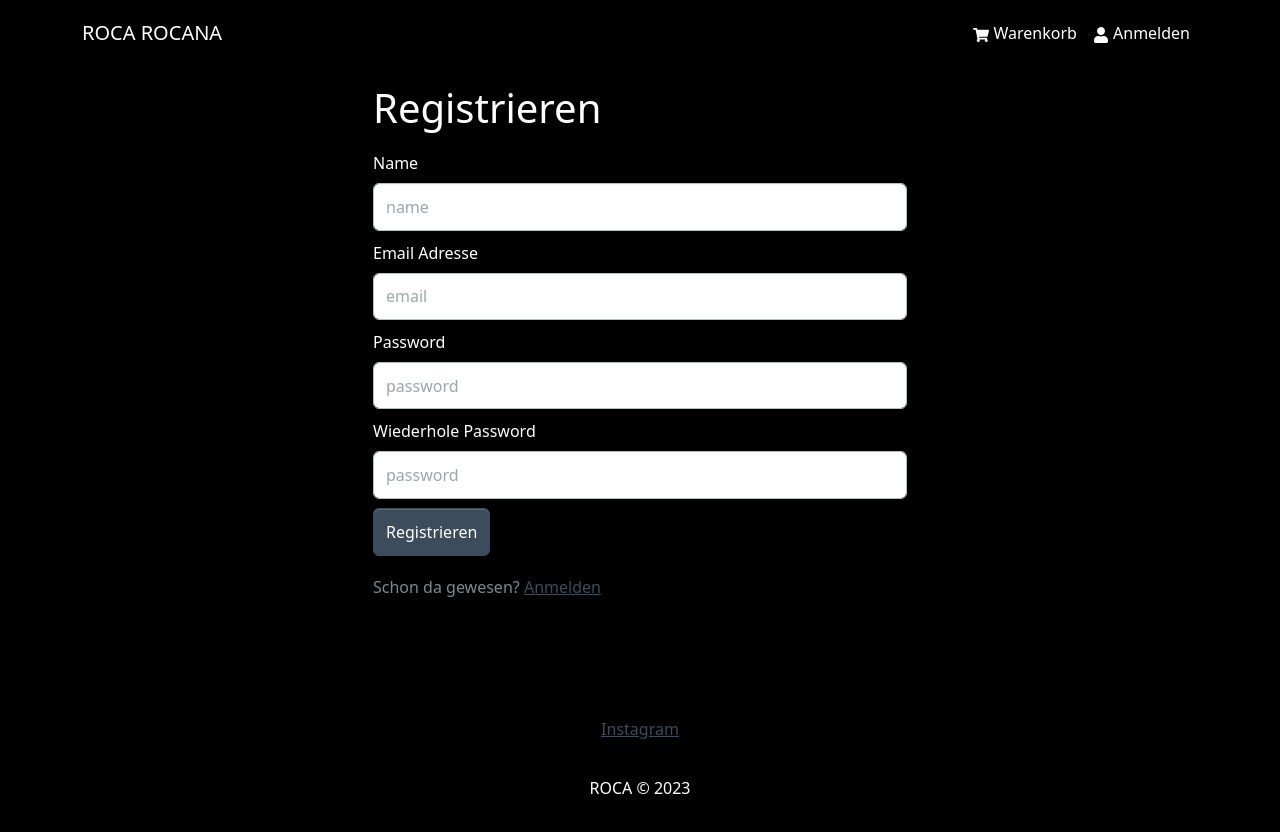
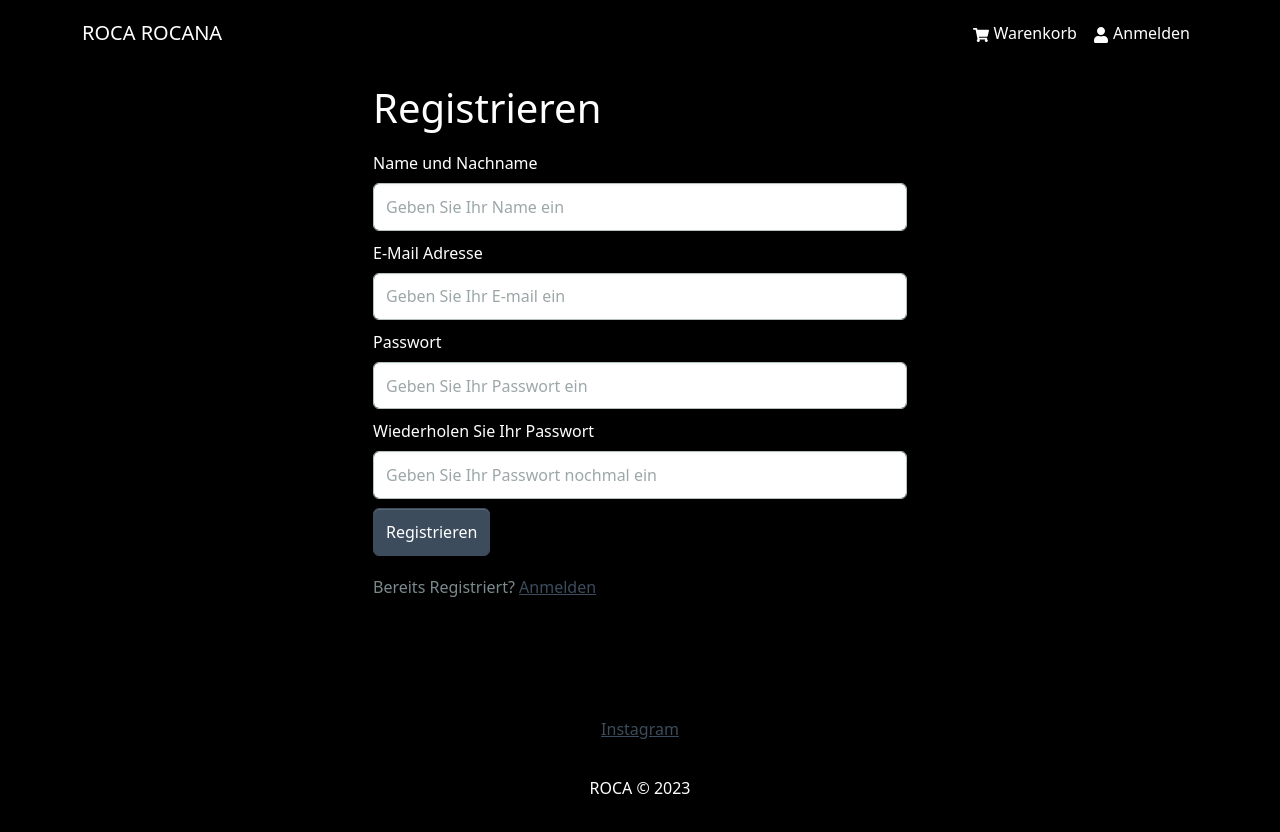
Before and after one commit to blncdn/rocashoptest3, a React (Create React App) app in the folder frontend/: page /register in a window 1280 px wide. Shown: the top 832 px of the page. Built offline with nearby package versions, Linux system fonts and the light colour scheme.

Commit message:
RegisterScreen.jsx

```diff
--- a/frontend/src/screens/RegisterScreen.jsx
+++ b/frontend/src/screens/RegisterScreen.jsx
@@ -53,39 +53,39 @@ const RegisterScreen = () => {
       <h1>Registrieren</h1>
       <Form onSubmit={submitHandler}>
         <Form.Group className='my-2' controlId='name'>
-          <Form.Label>Name</Form.Label>
+          <Form.Label>Name und Nachname</Form.Label>
           <Form.Control
             type='name'
-            placeholder='name'
+            placeholder='Geben Sie Ihr Name ein'
             value={name}
             onChange={(e) => setName(e.target.value)}
           ></Form.Control>
         </Form.Group>
 
         <Form.Group className='my-2' controlId='email'>
-          <Form.Label>Email Adresse</Form.Label>
+          <Form.Label>E-Mail Adresse</Form.Label>
           <Form.Control
             type='email'
-            placeholder='email'
+            placeholder='Geben Sie Ihr E-mail ein'
             value={email}
             onChange={(e) => setEmail(e.target.value)}
           ></Form.Control>
         </Form.Group>
 
         <Form.Group className='my-2' controlId='password'>
-          <Form.Label>Password</Form.Label>
+          <Form.Label>Passwort</Form.Label>
           <Form.Control
             type='password'
-            placeholder='password'
+            placeholder='Geben Sie Ihr Passwort ein'
             value={password}
             onChange={(e) => setPassword(e.target.value)}
           ></Form.Control>
         </Form.Group>
         <Form.Group className='my-2' controlId='confirmPassword'>
-          <Form.Label>Wiederhole Password</Form.Label>
+          <Form.Label>Wiederholen Sie Ihr Passwort</Form.Label>
           <Form.Control
             type='password'
-            placeholder='password'
+            placeholder='Geben Sie Ihr Passwort nochmal ein'
             value={confirmPassword}
             onChange={(e) => setConfirmPassword(e.target.value)}
           ></Form.Control>
@@ -100,7 +100,7 @@ const RegisterScreen = () => {
 
       <Row className='py-3'>
         <Col>
-          Schon da gewesen?{' '}
+          Bereits Registriert?{' '}
           <Link to={redirect ? `/login?redirect=${redirect}` : '/login'}>
             Anmelden
           </Link>
```
